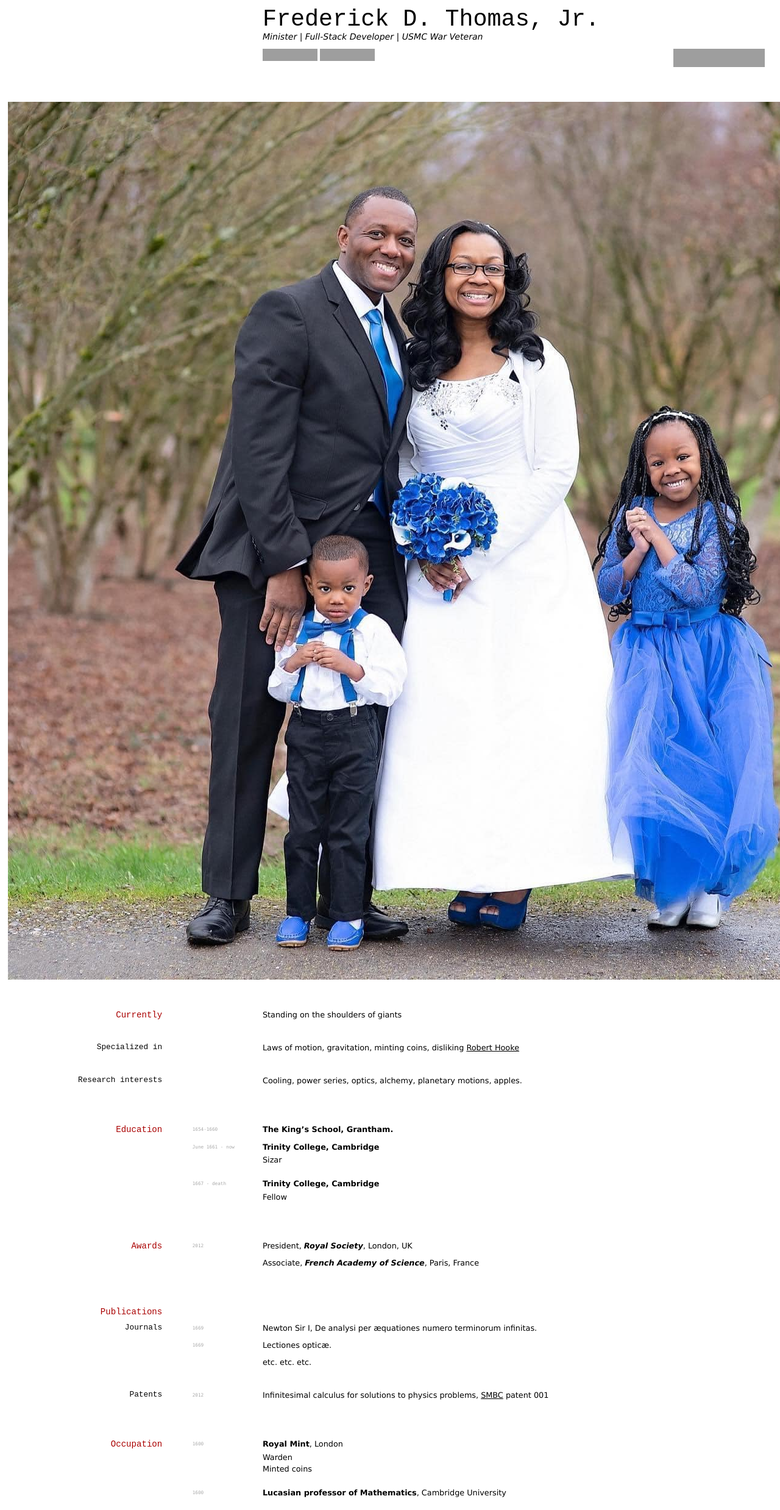
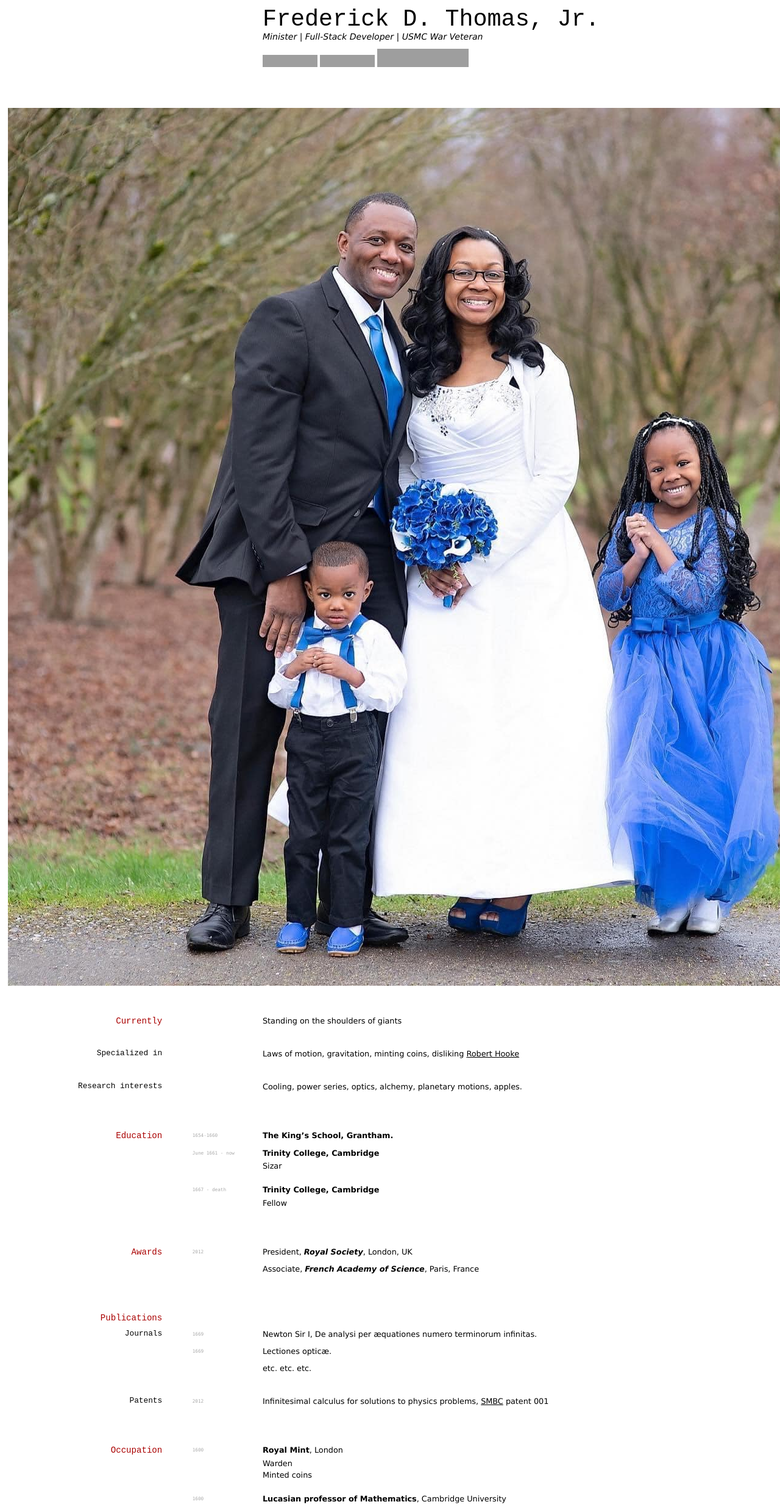
Before and after one commit to elipapa/markdown-cv, a Jekyll site: the page built from index.md, in a window 1280 px wide. Shown: the whole page at 61% size. Built offline with Jekyll 4.4.1, drawn with Linux system fonts in a browser that asks for light colours; grey boxes are pictures that could not be loaded.

Commit message:
Centered Social Icons.

```diff
--- a/index.md
+++ b/index.md
@@ -7,7 +7,7 @@ Minister | Full-Stack Developer | USMC War Veteran
 
 
 ![Badge](https://img.shields.io/badge/GitHub-Pro%20%20%20-blue)&nbsp;![Badge](https://img.shields.io/badge/GitHub-Arctic%20Code%20Vault%20Contributor-orange)
-<a href="https://www.youtube.com/playlist?list=PLnxMwdxjTgTEN-xRODXLJ6sI5hgz1lFbu" target="blank"><img align="right" src="https://cdn.jsdelivr.net/npm/simple-icons@3.0.1/icons/youtube.svg" alt="# discoverfrederickthomas" height="30" width="30"/></a><a href="https://fb.com/supercodingninja" target="blank"><img align="right" src="https://cdn.jsdelivr.net/npm/simple-icons@3.0.1/icons/facebook.svg" alt="supercodingninja" height="30" width="30" /></a><a href="https://linkedin.com/in/discoverfrederickthomas" target="blank"><img align="right" src="https://cdn.jsdelivr.net/npm/simple-icons@3.0.1/icons/linkedin.svg" alt="discoverfrederickthomas" height="30" width="30" /></a><a href="https://github.com/supercodingninja" target="blank"><img align="right" src="https://cdn.jsdelivr.net/npm/simple-icons@3.0.1/icons/github.svg" alt="discoverfrederickthomas" height="30" width="30" /></a><a href="mailto:SuperCodingNinja@outlook.com" target="blank"><img align="right" src="https://cdn.jsdelivr.net/npm/simple-icons@3.0.1/icons/microsoftoutlook.svg" alt="supercodingninja" height="30" width="30"/></a>
+<a href="https://www.youtube.com/playlist?list=PLnxMwdxjTgTEN-xRODXLJ6sI5hgz1lFbu" target="blank"><img align="center" src="https://cdn.jsdelivr.net/npm/simple-icons@3.0.1/icons/youtube.svg" alt="# discoverfrederickthomas" height="30" width="30"/></a><a href="https://fb.com/supercodingninja" target="blank"><img align="center" src="https://cdn.jsdelivr.net/npm/simple-icons@3.0.1/icons/facebook.svg" alt="supercodingninja" height="30" width="30" /></a><a href="https://linkedin.com/in/discoverfrederickthomas" target="blank"><img align="center" src="https://cdn.jsdelivr.net/npm/simple-icons@3.0.1/icons/linkedin.svg" alt="discoverfrederickthomas" height="30" width="30" /></a><a href="https://github.com/supercodingninja" target="blank"><img align="center" src="https://cdn.jsdelivr.net/npm/simple-icons@3.0.1/icons/github.svg" alt="discoverfrederickthomas" height="30" width="30" /></a><a href="mailto:SuperCodingNinja@outlook.com" target="blank"><img align="center" src="https://cdn.jsdelivr.net/npm/simple-icons@3.0.1/icons/microsoftoutlook.svg" alt="supercodingninja" height="30" width="30"/></a>
 
 
 ## ![fam](media/Fam.jpg)
```
